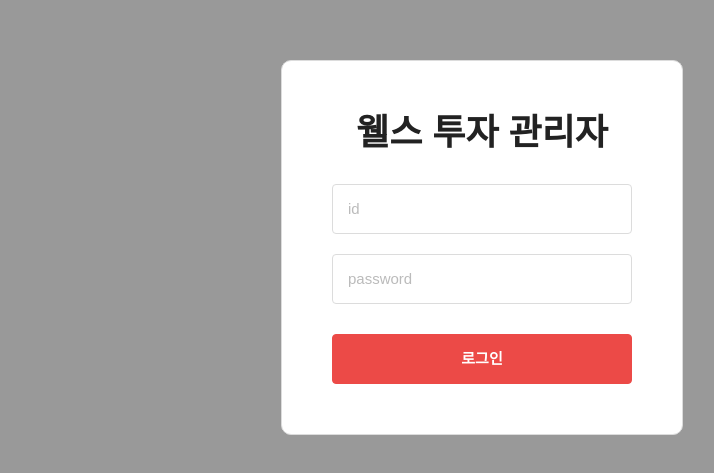
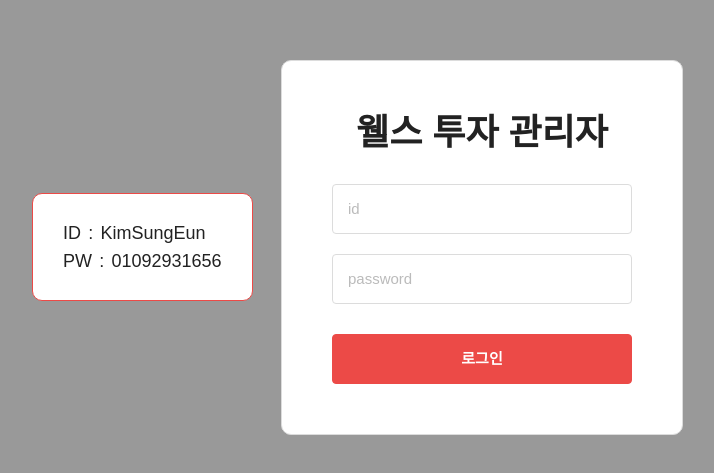
Before and after one commit to kse012050/withQuint, a React (Create React App) app: page /admin in a window 1280 px wide. Shown: the part 153-626 px from the top of the page, without its empty margins (158-872 px from the left). Built offline with nearby package versions, Linux system fonts and the light colour scheme; no server answers.

Commit message:
관리자 게시물 검색 컴포넌트로 변경

```diff
--- a/public/css/admin/page.css
+++ b/public/css/admin/page.css
@@ -10,6 +10,14 @@
             }
         }
         input[type="submit"]{height: 50px;}
+    }
+    .info{position: fixed; left: calc(50% - 450px); top: 50%; transform: translateY(-50%); background-color: white; padding: 30px; border-radius: var(--box-radius); border: 1px solid var(--color-point);
+        dl{display: flex; font-size: 18px;
+            &:not(:last-child){margin-bottom: 10px;}
+            dt{display: flex;
+                &::after{content: ':'; margin-inline: 0.4em;}
+            }
+        }
     }
 }
 
--- a/public/css/common.css
+++ b/public/css/common.css
@@ -86,7 +86,7 @@ input[type="checkbox"] + label:not(:last-of-type){margin-bottom: 20px;}
 body:has([popover]){pointer-events: none; overflow: hidden;}
 [popover]{pointer-events: all; width: 320px; text-align: center; padding: 30px; border: 1px solid var(--color-point); border-radius: var(--box-radius); box-sizing: border-box;
     strong{display: block; font-size: 18px; font-weight: 700; margin-bottom: 40px;}
-    p{font-size: 15px; font-weight: 400; line-height: 18px; margin-bottom: 30px;}
+    p{font-size: 15px; font-weight: 400; line-height: 18px; white-space: pre-line; margin-bottom: 30px;}
     input[type="password"]{height: 50px; margin-bottom: 30px;}
     div{display: flex; justify-content: center; gap: 10px;
         button{width: 106px; line-height: 48px; border-radius: 4px; font-size: 15px; font-weight: 700; border: 1px solid var(--color-point);}
--- a/src/components/Popup.jsx
+++ b/src/components/Popup.jsx
@@ -11,9 +11,11 @@ const messageType = {
     },
     failServer: {
         title: '안내',
-        description: `서버에 일시적인 문제가 발생했습니다. 잠시 후 다시 시도해주세요.
-                        문제가 계속될 경우, 고객센터로 문의해주시기 바랍니다.
-                        고객센터 1234-5678
+        description: `서버에 일시적인 문제가 발생했습니다.
+                        잠시 후 다시 시도해주세요.
+                        문제가 계속될 경우,
+                        고객센터로 문의해주시기 바랍니다.
+                        고객센터 010-9293-1656
                     `
     },
 }
--- a/src/components/SubTitle.jsx
+++ b/src/components/SubTitle.jsx
@@ -2,6 +2,7 @@ import React from 'react';
 import { useLocation } from 'react-router-dom';
 
 const titleName = {
+    member: '회원목록',
     introduction: '위드퀀트 소개',
     vipProduct: 'VIP상품 안내',
     recommendation: '추천 종목',
--- a/src/components/admin/Board.jsx
+++ b/src/components/admin/Board.jsx
@@ -2,26 +2,14 @@ import React, { useEffect, useMemo, useState } from 'react';
 import SelectBox from '../SelectBox';
 import Pagination from '../Pagination';
 import { getApi } from '../../api/api';
-import { Link, useLocation, useNavigate, useSearchParams } from 'react-router-dom';
-import { inputChange } from '../../api/validation';
-
-const dateSelects = [
-    { label: '전체', value: undefined },
-    { label: '오늘', value: 1 },
-    { label: '7일', value: 7 },
-    { label: '30일', value: 30 }
-  ];
-
-const day = (date) => {
-    return new Date(new Date().setDate(new Date().getDate() - (date || 1))).toISOString().split('T')[0];
-}
+import { Link, useLocation, useSearchParams } from 'react-router-dom';
+import SearchBox from './SearchBox';
+import { day } from '../../js/utils';
 
 export default function Board({ children, boardType, setList }) {
     const [info, setInfo] = useState()
     const dateEnd = day();
     const [search, setSearch] = useState({dateEnd: dateEnd});
-    const [dateSelect, setDateSelect] = useState(dateSelects[0].label);
-    const navigate = useNavigate();
     const location = useLocation()
     const [searchParams] = useSearchParams();
     const queryObject = useMemo(() => ({ dateEnd: dateEnd, ...Object.fromEntries(searchParams.entries()) }), [searchParams, dateEnd]);
@@ -43,41 +31,10 @@ export default function Board({ children, boardType, setList }) {
             })
     }, [boardType, setList, queryObject])
 
-    const onDate = (e) =>{
-        const { name, value } = e.target;
-        navigate('?' + new URLSearchParams({...search, [name]: value}))
-    }
-
-    const onDateSelect = (e) => {
-        const { value, innerText } = e.target;
-        navigate('?' + new URLSearchParams({...search, dateStart: value ? day(value) : '', dateEnd: day()}))
-        setDateSelect(innerText)
-    }
-
-    const onSearch = () =>{
-        navigate('?' + new URLSearchParams(search))
-    }
     return (
         <>
             { isCreate.includes(passName) && <Link to='create' className='btn-bg-small'>생성</Link> }
-            <div className='board-registration'>
-                <label htmlFor="">등록일</label>
-                <div>
-                    <input type="date" name='dateStart' value={search?.dateStart || ''} onChange={onDate} max={search?.dateEnd}/>
-                    ~
-                    <input type="date" name='dateEnd' value={search?.dateEnd || ''} onChange={onDate} min={search?.dateStart} max={search?.dateEnd}/>
-                    {dateSelects.map((data, index) =>
-                        <button key={index} className={`btn-gray ${dateSelect === data.label ? 'active' : ''}`} value={data.value} onClick={onDateSelect}>{data.label}</button>
-                    )}
-                </div>
-            </div>
-            <div className='board-search'>
-                <label htmlFor="">검색어</label>
-                <div className='searchBox'>
-                    <input type="search" placeholder='제목' name='search' value={search?.search || ''} onChange={(e) => inputChange(e, setSearch)} onKeyDown={(e)=> e.key === 'Enter' && onSearch(e)}/>
-                    <button onClick={onSearch}>검색</button>
-                </div>
-            </div>
+            <SearchBox search={search} setSearch={setSearch}/>
             <span className='board-cases'>총 {info?.totalCount}건</span>
             <ul className='board-select'>
                 <li>
--- /dev/null
+++ b/src/components/admin/SearchBox.jsx
@@ -0,0 +1,54 @@
+import { useState } from "react";
+import { inputChange } from "../../api/validation";
+import { useNavigate } from "react-router-dom";
+import { day } from "../../js/utils";
+
+const dateSelects = [
+    { label: '전체', value: undefined },
+    { label: '오늘', value: 1 },
+    { label: '7일', value: 7 },
+    { label: '30일', value: 30 }
+];
+
+export default function SearchBox({ search, setSearch }) {
+    const [dateSelect, setDateSelect] = useState(dateSelects[0].label);
+    const navigate = useNavigate();
+
+    const onDate = (e) =>{
+        const { name, value } = e.target;
+        navigate('?' + new URLSearchParams({...search, [name]: value}))
+    }
+
+    const onDateSelect = (e) => {
+        const { value, innerText } = e.target;
+        navigate('?' + new URLSearchParams({...search, dateStart: value ? day(value) : '', dateEnd: day()}))
+        setDateSelect(innerText)
+    }
+
+    const onSearch = () =>{
+        navigate('?' + new URLSearchParams(search))
+    }
+
+    return (
+        <>
+            <div className='board-registration'>
+                <label htmlFor="">등록일</label>
+                <div>
+                    <input type="date" name='dateStart' value={search?.dateStart || ''} onChange={onDate} max={search?.dateEnd}/>
+                    ~
+                    <input type="date" name='dateEnd' value={search?.dateEnd || ''} onChange={onDate} min={search?.dateStart} max={search?.dateEnd}/>
+                    {dateSelects.map((data, index) =>
+                        <button key={index} className={`btn-gray ${dateSelect === data.label ? 'active' : ''}`} value={data.value} onClick={onDateSelect}>{data.label}</button>
+                    )}
+                </div>
+            </div>
+            <div className='board-search'>
+                <label htmlFor="">검색어</label>
+                <div className='searchBox'>
+                    <input type="search" placeholder='제목' name='search' value={search?.search || ''} onChange={(e) => inputChange(e, setSearch)} onKeyDown={(e)=> e.key === 'Enter' && onSearch(e)}/>
+                    <button onClick={onSearch}>검색</button>
+                </div>
+            </div>
+        </>
+    );
+}
--- /dev/null
+++ b/src/js/utils.js
@@ -0,0 +1,3 @@
+export const day = (date) => {
+    return new Date(new Date().setDate(new Date().getDate() - (date || 1))).toISOString().split('T')[0];
+}
--- a/src/pages/admin/Member.jsx
+++ b/src/pages/admin/Member.jsx
@@ -5,8 +5,8 @@ import Board from '../../components/admin/Board';
 export default function Member() {
     return (
         <>
-            <h2>회원목록</h2>
-            <Board>
+            {/* <h2>회원목록</h2> */}
+            {/* <Board>
                 <div className='board-title'>
                     <b>1</b>
                 </div>
@@ -17,7 +17,7 @@ export default function Member() {
                         </Link>
                     </li>
                 </ol>
-            </Board>
+            </Board> */}
         </>
     );
 }
--- a/src/pages/admin/SignIn.jsx
+++ b/src/pages/admin/SignIn.jsx
@@ -75,6 +75,16 @@ export default function SignIn() {
                     </ul>
                     <input type="submit" className='btn-bg-big' value="로그인" onClick={onSubmit}/>
                 </form>
+                <div className='info'>
+                    <dl>
+                        <dt>ID</dt>
+                        <dd>KimSungEun</dd>
+                    </dl>
+                    <dl>
+                        <dt>PW</dt>
+                        <dd>01092931656</dd>
+                    </dl>
+                </div>
             </div>
             { popup && <Popup popup={popup} setPopup={setPopup}/> }
         </>
```
